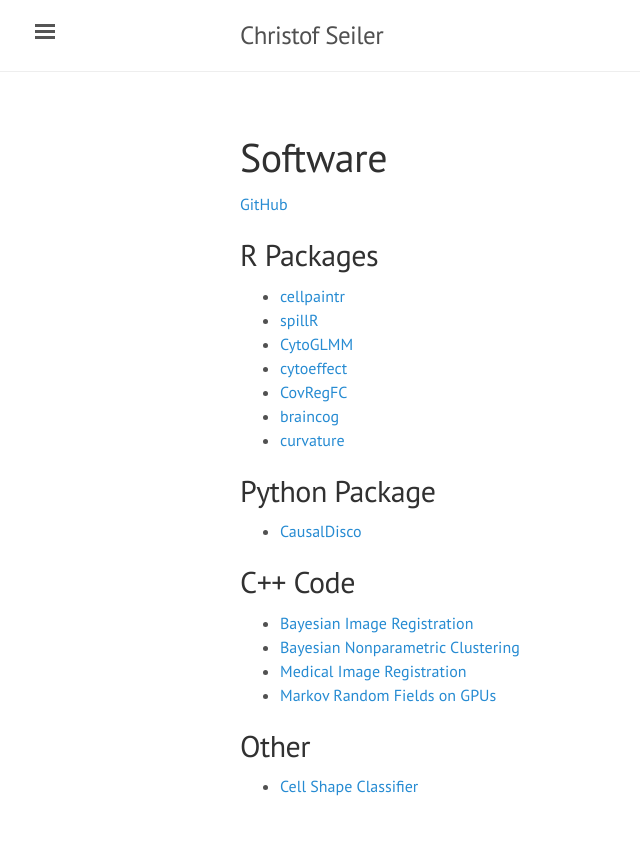
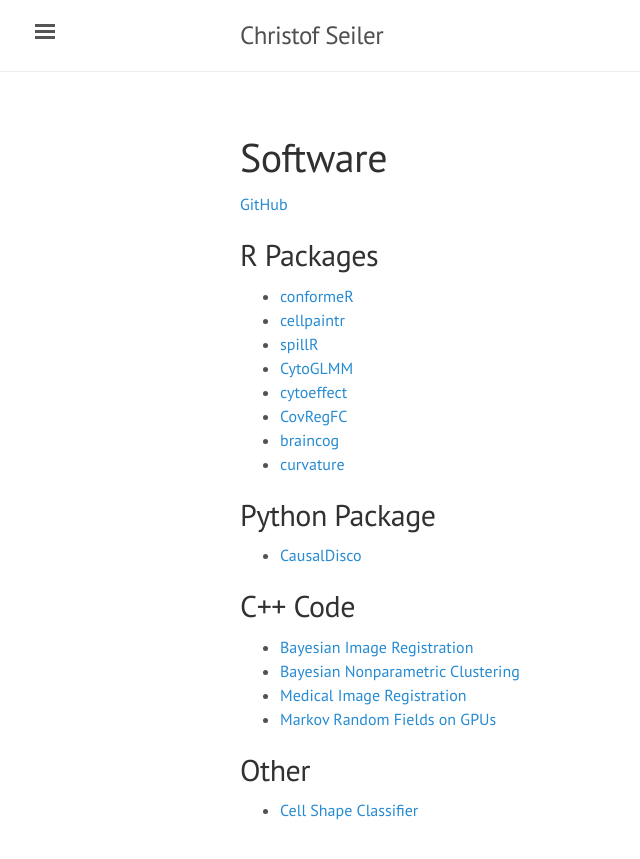
Before and after one commit to ChristofSeiler/ChristofSeiler.github.io, a Jekyll site: the page built from software.md, in a window 1280 px wide. Shown: the top 859 px of the page, without its empty margins (0-640 px from the left). Built offline with Jekyll 4.4.1, drawn with Linux system fonts in a browser that asks for light colours.

Commit message:
added conformeR

```diff
--- a/software.md
+++ b/software.md
@@ -7,6 +7,7 @@ title: Software
 
 ## R Packages
 
+* [conformeR](https://github.com/juslecl/conformeR)
 * [cellpaintr](https://github.com/ChristofSeiler/cellpaintr)
 * [spillR](https://bioconductor.org/packages/spillR/)
 * [CytoGLMM](https://bioconductor.org/packages/CytoGLMM/)
```
